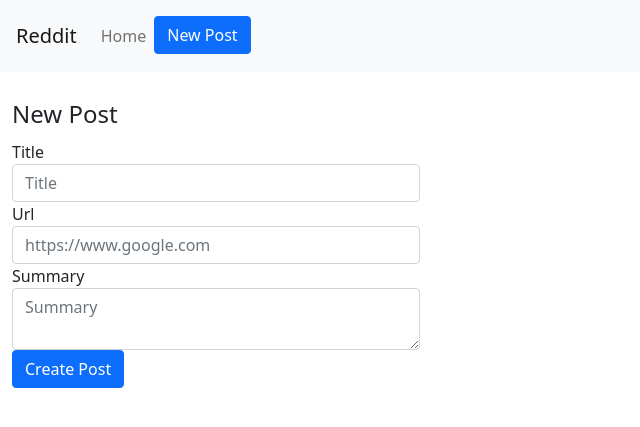
After one commit to FrazierMark/ACS-2230-Reddit-Clone, a Node server app: page /posts/new in a window 1280 px wide. The commit adds this page. Shown: the top 427 px of the page, without its empty margins (0-640 px from the left). Run offline with Node 20, Linux system fonts and the light colour scheme; some libraries are stand-ins or nearby versions.

Commit message:
Users can submit and save posts

```diff
--- /dev/null
+++ b/controllers/posts.js
@@ -0,0 +1,24 @@
+const Post = require('../models/post');
+
+module.exports = (app) => {
+	app.get('/', (req, res) => {
+		res.render('home');
+	});
+
+	// GET NEW Post Form
+	app.get('/posts/new', (req, res) => {
+		res.render('posts-new', {});
+	});
+
+	// CREATE NEW post
+	app.post('/posts/new', async (req, res) => {
+		try {
+			const post = new Post(req.body);
+			await post.save();
+			res.redirect('/');
+		} catch (error) {
+			console.error('Error saving post:', error);
+			res.status(500).send('Error saving post');
+		}
+	});
+};
--- /dev/null
+++ b/data/reddit-db.js
@@ -0,0 +1,19 @@
+/* Mongoose Connection */
+const mongoose = require('mongoose');
+assert = require('assert');
+
+const url = 'mongodb://localhost/reddit-db';
+
+mongoose
+  .connect(url, { useNewUrlParser: true })
+  .then(() => {
+    console.log('Connected successfully to database');
+  })
+  .catch((err) => {
+    console.error('Error connecting to database:', err);
+  });
+
+mongoose.connection.on('error', console.error.bind(console, 'MongoDB connection Error:'));
+mongoose.set('debug', true);
+
+module.exports = mongoose.connection;
--- a/package.json
+++ b/package.json
@@ -10,6 +10,8 @@
   "license": "ISC",
   "dependencies": {
     "express": "^4.19.2",
-    "express-handlebars": "^7.1.2"
+    "express-handlebars": "^7.1.2",
+    "express-validator": "^7.0.1",
+    "mongoose": "^8.2.3"
   }
 }
--- a/server.js
+++ b/server.js
@@ -1,5 +1,6 @@
 const express = require('express');
 const { engine } = require('express-handlebars');
+require('./data/reddit-db');
 
 const app = express();
 
@@ -7,8 +8,18 @@ app.engine('handlebars', engine());
 app.set('view engine', 'handlebars');
 app.set('views', './views');
 
-app.get('/', (req, res) => {
-    res.render('home');
-});
+
+// MIDDLEWARES
+
+app.use(express.json());
+app.use(express.urlencoded({ extended: false }));
+
+
+
+
+
+
+// Routes
+require('./controllers/posts')(app);
 
 app.listen(3000);
--- a/views/partials/navbar.handlebars
+++ b/views/partials/navbar.handlebars
@@ -18,6 +18,8 @@
 			<li class='nav-item active'>
 				<a class='nav-link' href='/'>Home</a>
 			</li>
+			<li class='nav-item'>
+				<a href="/posts/new" class="btn btn-primary navbar-btn">New Post</a>
 		</ul>
 	</div>
 </nav>
--- /dev/null
+++ b/views/posts-new.handlebars
@@ -0,0 +1,39 @@
+<div class='row p-3'>
+	<div class='col-sm-4 col-sm-offset-4 p-2'>
+		<form action='/posts/new' method='post'>
+			<legend>New Post</legend>
+			<div class='form-group'>
+				<label for='post-title'>Title</label>
+				<input
+					type='text'
+					name='title'
+					class='form-control'
+					id='post-title'
+					placeholder='Title'
+				/>
+			</div>
+			<div class='form-group'>
+				<label for='post-url'>Url</label>
+				<input
+					type='url'
+					name='url'
+					class='form-control'
+					id='post-url'
+					placeholder='https://www.google.com'
+				/>
+			</div>
+			<div class='form-group'>
+				<label for='post-summary'>Summary</label>
+				<textarea
+					name='summary'
+					class='form-control'
+					id='post-summary'
+					placeholder='Summary'
+				></textarea>
+			</div>
+			<div class='text-right'>
+				<button type='submit' class='btn btn-primary'>Create Post</button>
+			</div>
+		</form>
+	</div>
+</div>
```
Also changed, not shown: models/post.js (added, +9 -0 lines), 1 other file.
